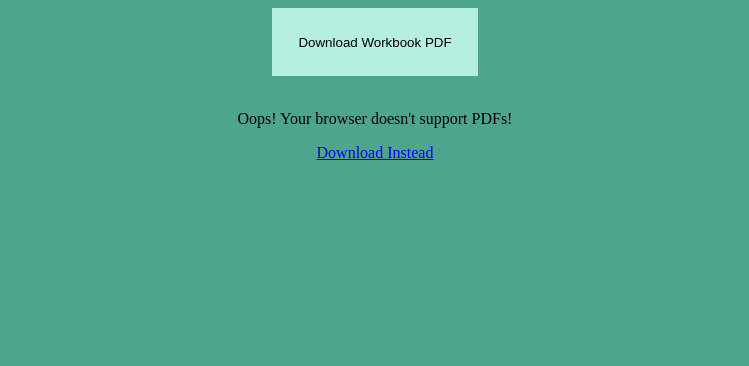
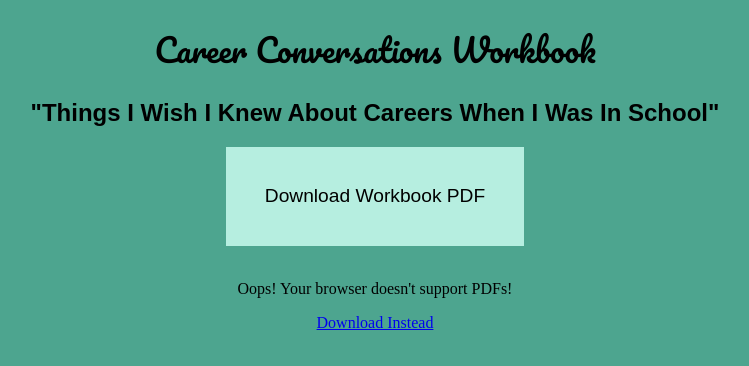
Before and after one commit to TheGiraffe/sophiadavis.engineer, a plain HTML site: page careerconversations/workbook1.html in a window 1280 px wide. Shown: the whole page, without its empty margins (265-1014 px from the left). Drawn offline with Linux system fonts and the light colour scheme; a web font is replaced by a local one.

Commit message:
added title and some things

```diff
--- a/careerconversations/workbook1.html
+++ b/careerconversations/workbook1.html
@@ -2,7 +2,10 @@
 <html>
   <head>
     <title>Career Conversations Workbook</title>
-    <style>
+    <link rel="preconnect" href="https://fonts.googleapis.com">
+    <link rel="preconnect" href="https://fonts.gstatic.com" crossorigin>
+    <link href="https://fonts.googleapis.com/css2?family=Cedarville+Cursive&family=Pacifico&display=swap" rel="stylesheet">
+      <style>
       body{
         background-color: #4da58f;
       }
@@ -11,11 +14,27 @@
         background-color: #b6eee0;
         color: black;
         padding: 2em;
+        font-size: 1.2em;
+      }
+      .downloadbutton:hover{
+        cursor: pointer;
+        background-color: #f9faab;
+      }
+      h1{
+  font-family: "Pacifico", cursive;
+  font-weight: 400;
+  font-style: normal;
+
+      }
+      h2{
+        font-family: Arial, Helvetica, sans-serif;
       }
     </style>
   </head>
   <body>
     <center>
+      <h1>Career Conversations Workbook</h1>
+      <h2>"Things I Wish I Knew About Careers When I Was In School"</h2>
       <a href="workbook1.pdf"><button class = "downloadbutton">Download Workbook PDF</button></a>
     </center>
     <br>
```
